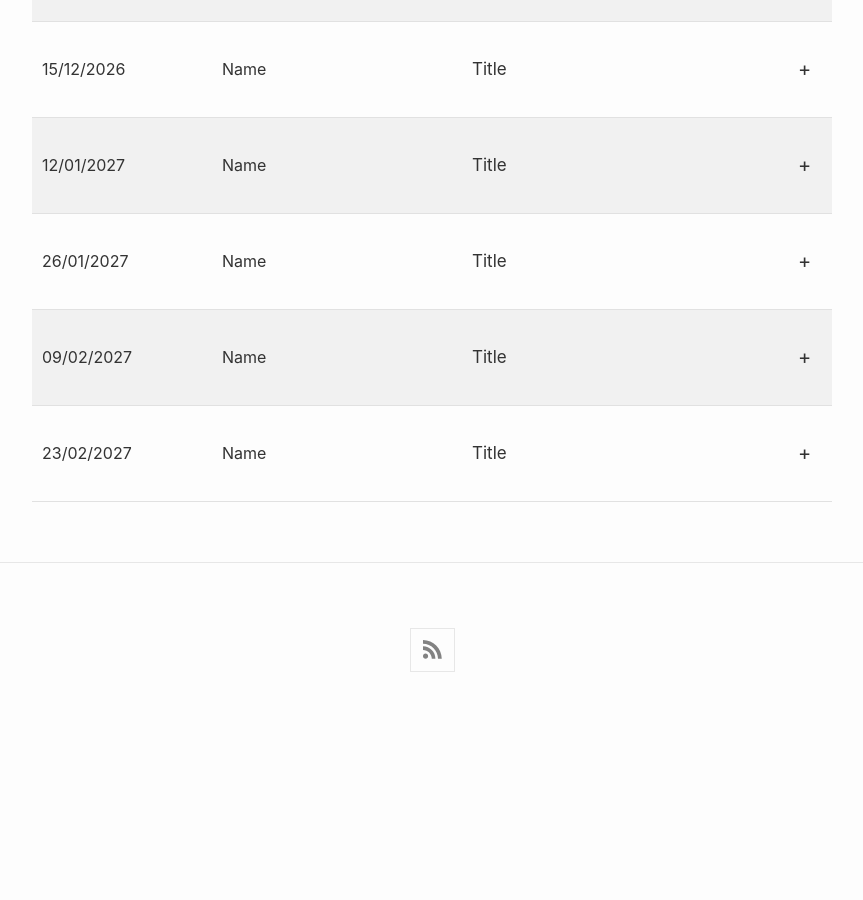
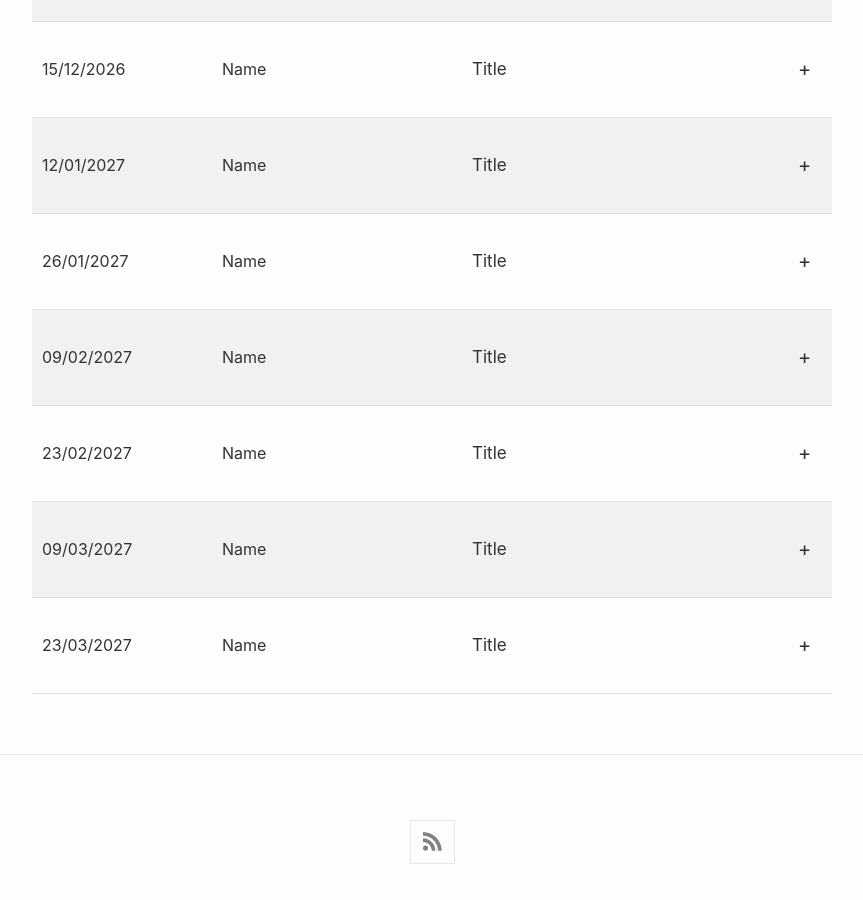
Before and after one commit to bayesiandesign/seminar, a Jekyll site: the page built from schedule.html, in a window 1280 px wide and 900 px high, scrolled down 646 px. Shown: the whole window, without its empty margins (208-1071 px from the left). Built offline with Jekyll 4.4.1, drawn with Linux system fonts in a browser that asks for light colours; nearby versions of some CDN libraries; before the commit the page ends 1354 px from its top, so only the background shows below that.

Commit message:
Update schedule.html

```diff
--- a/schedule.html
+++ b/schedule.html
@@ -276,6 +276,70 @@ permalink: /schedule/
 
     </details>
 
+
+    <details class="seminar-row">
+
+        <summary>
+            <div class="seminar-date">
+                09/03/2027
+            </div>
+
+            <div class="seminar-speaker">
+                Name
+            </div>
+
+            <div class="seminar-title">
+                Title
+            </div>
+
+            <div class="seminar-expand">
+                +
+            </div>
+
+        </summary>
+
+        <div class="seminar-abstract">
+            <strong>Abstract</strong>
+
+            <p>
+                This is where the abstract for the seminar goes.
+            </p>
+        </div>
+
+    </details>
+
+
+    <details class="seminar-row">
+
+        <summary>
+            <div class="seminar-date">
+                23/03/2027
+            </div>
+
+            <div class="seminar-speaker">
+                Name
+            </div>
+
+            <div class="seminar-title">
+                Title
+            </div>
+
+            <div class="seminar-expand">
+                +
+            </div>
+
+        </summary>
+
+        <div class="seminar-abstract">
+            <strong>Abstract</strong>
+
+            <p>
+                This is where the abstract for the seminar goes.
+            </p>
+        </div>
+
+    </details>
+
     </details>
 
 </div>
```
